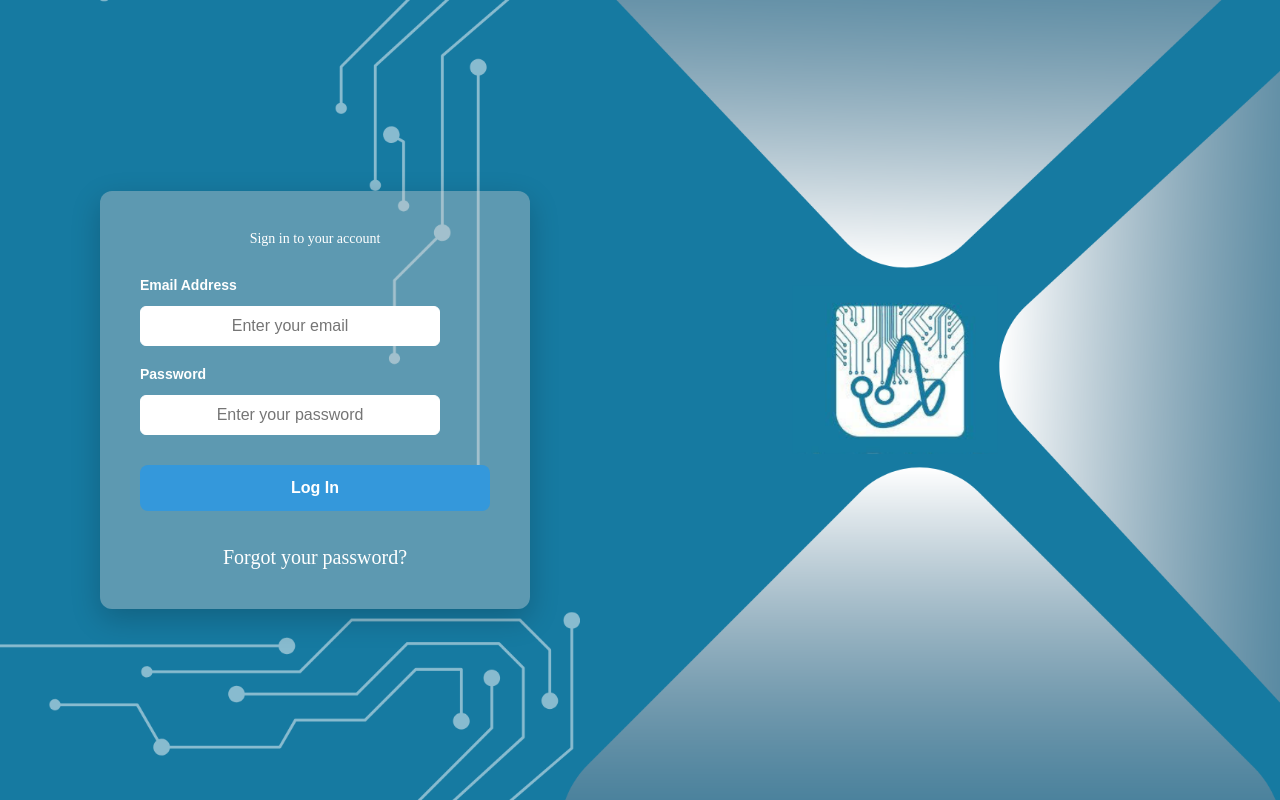
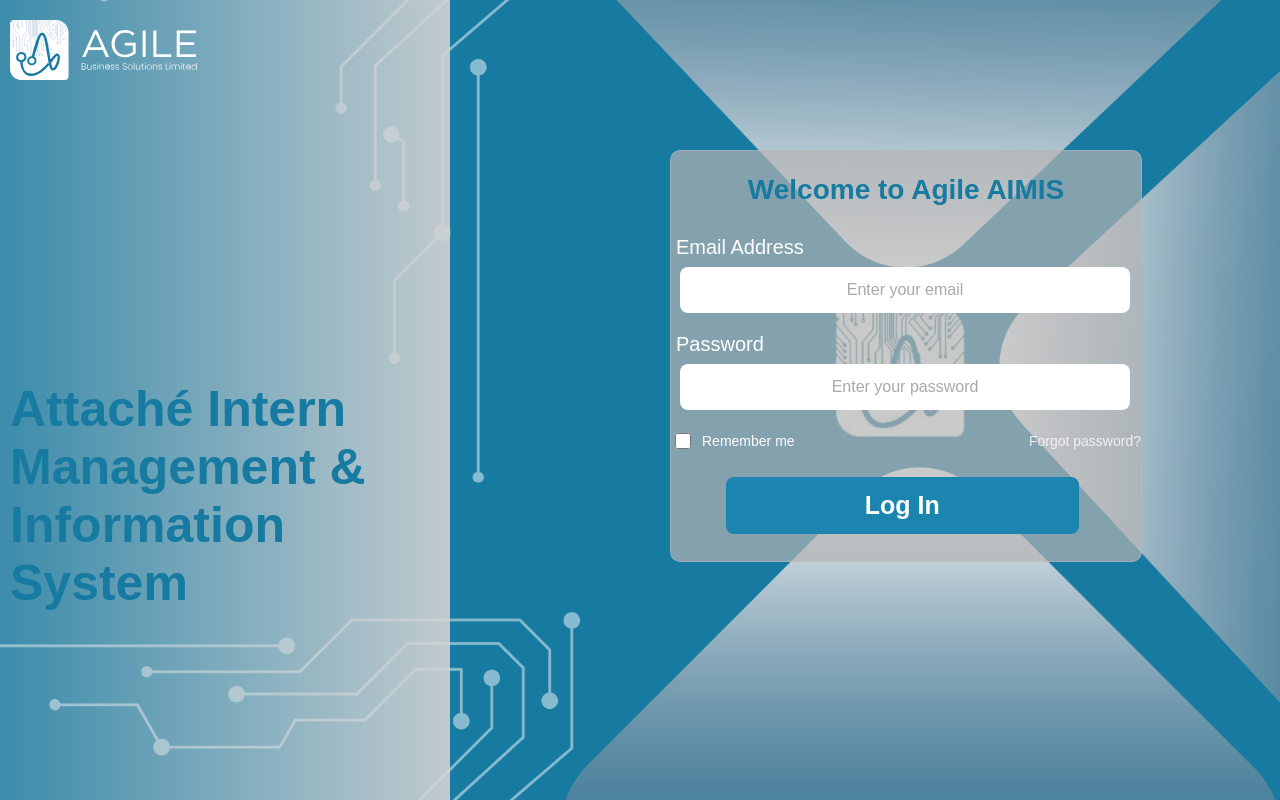
Before and after one commit to bluebird3624/AIMIS, a React (Vite) app in the folder Interchée/frontend/: page /login in a window 1280 px wide. Built offline with nearby package versions, Linux system fonts and the light colour scheme; no server answers.

Commit message:
redesigned login page and search bar

```diff
--- a/Interchée/frontend/src/Styles/dashboards.css
+++ b/Interchée/frontend/src/Styles/dashboards.css
@@ -47,16 +47,7 @@
   border-left: none;
 
 }
-.status-bar{
-  background-color: #ffff;
-  margin-top: 0;
-  height: 87px;
-  margin-left: 230px;
-  border-right:none;
-  border-bottom:rgb(181, 181, 181)  solid 1.5px;
-  border-top: none;
-  border-left:  rgb(181, 181, 181)  solid  1.5px;
-}
+
 
 .options-container{
   background-color: transparent;
@@ -79,8 +70,11 @@
   cursor: pointer;
   font-size: 20px;
   transform: scale(1) translateY(0);
-  transition: transform 0.8s ease;
-  word-spacing: 0.6em;
+  transition: transform 0.9s ease;
+  gap: 10px;
+  display: flex;
+  align-items: center;
+  justify-content: center;
 }
 .sidebar-options:hover{
   color: rgba(1, 59, 98, 0.9);
@@ -90,7 +84,7 @@
   font-size: 20.5px;
   font-style: bold;
 }
- .sidebar-options:active{
+.sidebar-options:active{
   color: rgba(1, 59, 98, 0.9);
   background-color: rgba(1, 59, 98, 0.5);
   transform: scale(1.09) translateY(-2px);
@@ -99,3 +93,53 @@
   font-style: bold;
 
 }
+
+
+
+
+.status-bar{
+  background-color: #fff;
+  margin-top: 0;
+  position: fixed;
+  height: 87px;
+  width: 100vw;
+  margin-left: 230px;
+  border-right:none;
+  border-bottom:rgb(181, 181, 181)  solid 1.5px;
+  border-top: none;
+  border-left:  rgb(181, 181, 181)  solid  1.5px;
+}
+.search-bar{
+  background-color: #ffff;
+  margin-top: 15px;
+  margin-left: 35px ;
+  height: 55px;
+  width: 450px;
+  border: #7f7f7f solid 1.5px;
+  border-radius: 10px;
+  color: #7f7f7f;
+  justify-content: center;
+}
+.search-input{
+  border: none;
+  outline: none;
+  height: 35px ;
+  margin-left: 0;
+  width: 380px;
+  cursor: text;
+  justify-content: center;
+  border-radius: 10px;
+  font-family: Arial, Helvetica, sans-serif;
+  font-size: 20px;
+  top: 5px;
+
+}
+.search-icon{
+  font-size: 25px;
+  margin-right: 0;
+  margin-left: 15px;
+  margin-top: 15px;
+  color: #7f7f7f;
+
+
+}
--- a/Interchée/frontend/src/Styles/login.css
+++ b/Interchée/frontend/src/Styles/login.css
@@ -1,8 +1,11 @@
+/* ONBOARDING PAGE*/
+
 .body-login{
  background-size: cover;
   background-position: center;
   background-repeat: no-repeat;
   position: fixed;
+  display: flex;
   top: 0;
   left: 0;
   width: 100vw;
@@ -114,138 +117,172 @@
 .error-message{
   color: red;
 }
+/* END OF ONBOARDING PAGE */
 
 
 
 
 
 /* FOR LOGIN PAGE*/
-.login-container {
-  width: 350px;
-  height: fit-content;
-  background: rgba(200, 200, 200, 0.4);
-  padding: 40px;
-  border-radius: 12px;
-  box-shadow: 0 10px 30px rgba(0, 0, 0, 0.2);
+.login-gradient {
+  width: 450px;
+  height: 100vh ;
+  background:  linear-gradient(to right,
+    rgba(211, 211, 211, 0.2),
+    rgba(211, 211, 211, 0.9)
+  );;
+}
+.agile-logo{
+  background-color: transparent;
+  height: 60px;
+  width: 300px;
+  margin-top: 20px;
+  margin-left: 10px;
+  background-attachment: fixed;
+}
+.aimis-name{
+  background-color: transparent;
+  width: 420px;
+  height: 240px;
 
-  /* Position slightly to the right */
-  margin-left: 100px;
-  margin-right: 100px;
+  font-weight: 600;
+  font-family: Arial, Helvetica, sans-serif;
+  font-size: 50px;
+  margin-top: 300px;
+  margin-left: 10px;
+  color: #167aa1;
+}
+.login-form{
+  background-color: rgba(180, 180, 180, 0.7);
+  height: 410px;
+  width: 470px;
+  margin-left: 220px;
+  margin-top: 150px;
+  border: rgba(190, 190, 190, 0.4) solid 1.5px;
+  border-radius: 10px;
+  align-items: center;
 
-  /* Center vertically */
-  position: absolute;
-  top: 50%;
-  transform: translateY(-50%);
+}
+/* Form container */
+.form-container {
+  display: flex;
+  flex-direction: column;
+  height: 100%;
 }
 
-/* Form styling */
-.login-form {
-  display: flex;
-  flex-direction: column;
-  gap: 20px;
+/* Title */
+.form-title {
+  color: #167aa1;
+  text-align: center;
+  margin-bottom: 30px;
+  font-size: 28px;
+  font-weight: 600;
+  font-family: Arial, Helvetica, sans-serif;
 }
 
-/* Form group styling */
-.form-group {
+/* Input groups */
+.input-group {
+  margin-bottom: 20px;
+}
+
+.input-label {
+  display: block;
+  color: white;
+  margin-bottom: 8px;
+  margin-left: 5px;
+  font-size: 20px;
+  font-weight: 500;
+  font-family: Arial, Helvetica, sans-serif;
+}
+
+.form-input {
+  width: 450px;
+  padding: 12px 15px;
+  border: 2px solid rgba(255, 255, 255, 0.2);
+  border-radius: 8px;
+  background: (255, 255, 255, 0.806);
+  color: rgb(0, 0, 0);
+  font-size: 16px;
+  transition: all 0.3s ease;
+  margin-left: 9px;
+}
+
+.form-input::placeholder {
+  color: rgba(132, 132, 132, 0.7);
+}
+
+.form-input:focus {
+  outline: none;
+  border-color: rgba(255, 255, 255, 0.5);
+  background: rgba(255, 255, 255, 0.806);
+  box-shadow: 0 0 0 3px rgba(255, 255, 255, 0.1);
+}
+
+/* Options row (Remember me + Forgot password) */
+.form-options {
   display: flex;
-  flex-direction: column;
+  justify-content: space-between;
+  align-items: center;
+  margin-bottom: 25px;
+}
+
+/* Remember me checkbox */
+.remember-me {
+  display: flex;
+  align-items: center;
   gap: 8px;
 }
 
-.login-form-label {
-  font-weight: 600;
-  color: #ffffff;
-  font-size: 14px;
-  font-family: Arial, Helvetica, sans-serif;
-  margin-bottom: 5px;
+.remember-checkbox {
+  width: 16px;
+  height: 16px;
+  accent-color: white;
 }
 
-/* Input field styling */
-.login-form-input {
-  padding: 12px 16px;
-  border: 1px solid #ccc;
-  border-radius: 8px;
-  font-size: 16px;
-  background: rgba(255, 255, 255, 0.9);
-  transition: all 0.3s ease;
-  width: 100%;
-  box-sizing: border-box;
+.remember-label {
+  color: white;
+  font-size: 14px;
+  cursor: pointer;
+  font-family: Arial, Helvetica, sans-serif;
 }
 
-.login-form-input:focus {
-  outline: none;
-  border-color: #3498db;
-  box-shadow: 0 0 0 3px rgba(52, 152, 219, 0.1);
-  background: rgba(255, 255, 255, 1);
+/* Forgot password link */
+.forgot-password {
+  color: rgba(255, 255, 255, 0.8);
+  text-decoration: none;
+  font-size: 14px;
+  transition: color 0.3s ease;
+  font-family: Arial, Helvetica, sans-serif;
 }
 
-.login-form-input::placeholder {
-  color: #999;
+.forgot-password:hover {
+  color: rgb(0, 0, 132);
+  text-decoration: underline;
 }
 
-/* Password input specific styling */
-.password-input {
-  position: relative;
-}
-
-/* Login button styling */
+/* Login button */
 .login-button {
+  width: 75%;
   padding: 14px;
-  background: #3498db;
-  color: white;
+  background: #1b85af;
+  color: #ffffff;
   border: none;
   border-radius: 8px;
-  font-size: 16px;
+  font-size: 25px;
   font-weight: 600;
   cursor: pointer;
   transition: all 0.3s ease;
-  margin-top: 10px;
-  width: 100%;
+  margin-top: auto;
+  margin-bottom: 30px;
+  margin-left: 55px;
 }
 
 .login-button:hover {
-  background: #094974;
-  transform: translateY(-1px);
-  box-shadow: 0 4px 12px rgba(52, 152, 219, 0.3);
+  background: #093343;
+  transform: translateY(-2px);
+  box-shadow: 0 5px 15px rgba(0, 0, 0, 0.2);
 }
 
 .login-button:active {
   transform: translateY(0);
 }
-
-/* Forgot password link styling */
-.forgot-password {
-  text-align: center;
-  margin-top: 15px;
-}
-
-.forgot-link {
-  color: #ffffff;
-  text-decoration: none;
-  font-size: 20px;
-  transition: color 0.3s ease;
-}
-
-.forgot-link:hover {
-  color: #c7c7c7;
-  text-decoration: underline;
-}
-
-/* Header styling */
-.login-header {
-  text-align: center;
-  margin-bottom: 30px;
-}
-
-.login-header h2 {
-  margin: 0 0 8px 0;
-  color: #333;
-  font-size: 24px;
-  font-weight: 700;
-}
-
-.login-header p {
-  margin: 0;
-  color: #666;
-  font-size: 14px;
-}
--- a/Interchée/frontend/src/pages/AdminDash.jsx
+++ b/Interchée/frontend/src/pages/AdminDash.jsx
@@ -4,6 +4,7 @@
 import { motion } from 'framer-motion';
 import  Group from '../assets/Group.svg';
 import Sidebar from "../components/Layout/Sidebar";
+import { IoSearch } from "react-icons/io5";
 
 
 
@@ -22,7 +23,6 @@
             exit={{ x: '-100%' }}
             transition={{ type : 'tween' , duration: 2.1  }}
             className="absolute inset-0"
-
         >
 
         <div className="dash-body">
@@ -30,7 +30,16 @@
 
           {/* STATUS BAR */}
           <div className="status-bar">
+            <div className="search-bar">
+              < IoSearch className="search-icon"></IoSearch>
+              <input
+              className="search-input"
+              placeholder=" I'm looking for....."
 
+              >
+
+              </input>
+            </div>
           </div>
 
 
@@ -41,14 +50,13 @@
               src={Group}
               />
             </div>
+             {/*  SIDEBAR */}
+            <Sidebar/>
+
+          </div>
 
 
-            {/*  SIDEBAR */}
 
-           <Sidebar/>
-
-
-          </div>
 
 
 
--- a/Interchée/frontend/src/pages/login.jsx
+++ b/Interchée/frontend/src/pages/login.jsx
@@ -3,6 +3,7 @@
 import { useNavigate } from "react-router-dom";
 import { login } from "../services/auth";
 import { motion } from 'framer-motion';
+import  LoginGroup from '../assets/LoginGroup.svg';
 
 
 
@@ -15,6 +16,7 @@
       event.preventDefault();
       try
         {
+            console.log(event);
           const email = document.getElementById('email').value;
           const password = document.getElementById('password').value;
 
@@ -48,53 +50,69 @@
             className="absolute inset-0"
 
         >
-            <div className="body-login"    style={{ backgroundImage: "url('/src/assets/loginpage.png')"}}
->
-                <div className="login-container">
-                    <div className="login-header">
-                        <p style={{ color: 'white'}} >Sign in to your account</p>
+            <div className="body-login"    style={{ backgroundImage: "url('/src/assets/loginpage.png')"}}>
+                <div className="login-gradient">
+                    <div className="agile-logo">
+                        <img
+                        src={LoginGroup}
+                        />
                     </div>
+                    <div className="aimis-name">
+                        Attaché Intern Management
+                        & Information System
+                    </div>
+                </div>
+                <div className="login-form">
+                    <div className="form-container">
+    <h2 className="form-title">Welcome to Agile AIMIS</h2>
 
-                    <form className="login-form" onSubmit={handleClick}>
-                        <div className="form-group">
-                            <label htmlFor="email" className="login-form-label">Email Address</label>
+    <div className="input-group">
+      <label className="input-label">Email Address </label>
       <input
         type="email"
-                                id="email"
         className="form-input"
         placeholder="Enter your email"
-                                required
+        id = "email"
       />
     </div>
 
-                        <div className="form-group">
-                            <label htmlFor="password" className="login-form-label">Password</label>
+    <div className="input-group">
+      <label className="input-label">Password</label>
       <input
         type="password"
-                                id="password"
         className="form-input"
         placeholder="Enter your password"
-                                required
+        id="password"
       />
     </div>
 
-                        {/* Login Button */}
+    <div className="form-options">
+      <div className="remember-me">
+        <input
+          type="checkbox"
+          id="remember"
+          className="remember-checkbox"
+        />
+        <label htmlFor="remember" className="remember-label">
+          Remember me
+        </label>
+      </div>
+
+      <a href="#" className="forgot-password">
+        Forgot password?
+      </a>
+    </div>
+
     <button
-                            type="submit"
-                            className="login-button"
-                            disabled={loading}
-                        >
-                            {loading ? 'Logging in...' : 'Log In'}
+    onClick={handleClick}
+    className="login-button">
+      Log In
     </button>
 
 
-                        <div className="forgot-password">
-                            <a href="/forgot-password" className="forgot-link">
-                                Forgot your password?
-                            </a>
   </div>
-                    </form>
                 </div>
+
             </div>
         </motion.div>
     );
```
Also changed, not shown: Interchée/frontend/src/components/Layout/Sidebar.jsx (+32 -12 lines), Interchée/frontend/src/assets/LoginGroup.svg (added). Lines whose indentation alone changed are shown as unchanged.
